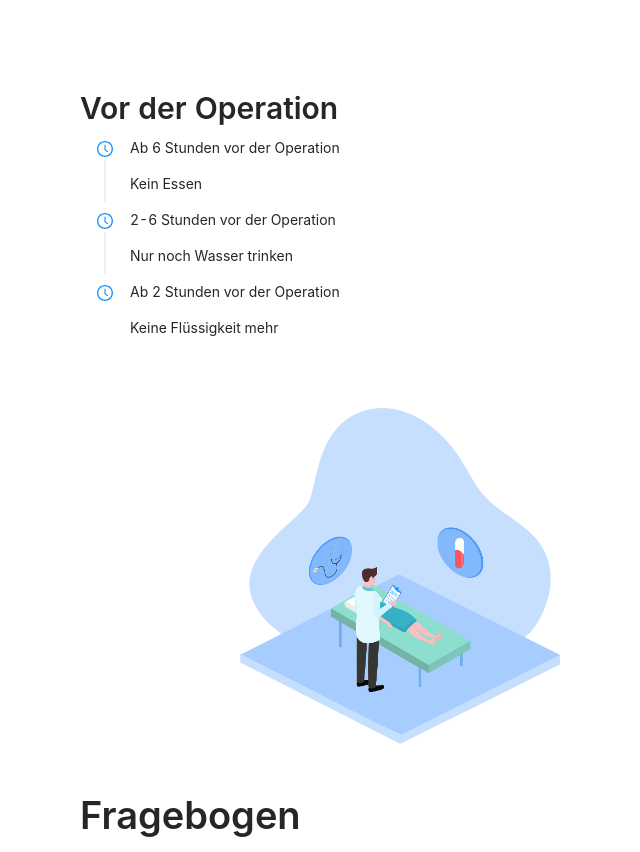
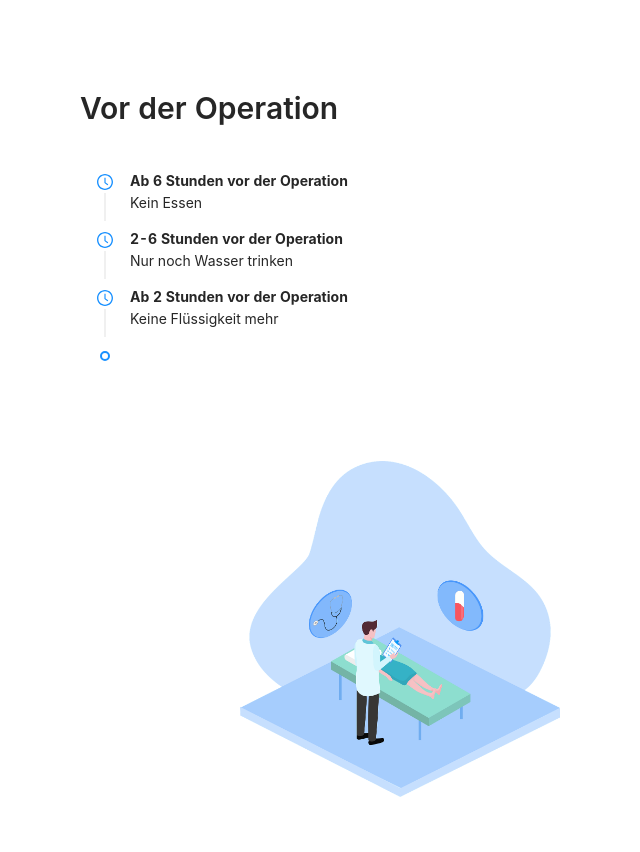
Before and after one commit to benluks/Patient-Form, a React (Create React App) app: page / in a window 1280 px wide. Shown: the part 1780-2632 px from the top of the page, without its empty margins (240-880 px from the left). Built offline with nearby package versions, Linux system fonts and the light colour scheme.

Commit message:
abstract timeline

```diff
--- a/src/components/Information.js
+++ b/src/components/Information.js
@@ -1,9 +1,12 @@
 import React from 'react';
 
-import { Typography, List, Timeline } from 'antd';
+import { Typography } from 'antd';
 import CompStyle from './CompStyle';
 import { ClockCircleOutlined } from '@ant-design/icons';
 import Brochure from './information/Brochure';
+import TimeLine from './information/TimeLine';
+
+import timeline from '../data/timeline';
 
 const { Title, Paragraph } = Typography;
 
@@ -12,36 +15,10 @@ function Information() {
     <>
       <Typography>
         <Brochure />
-        <Title level={2}>Vor der Operation</Title>
-        <Timeline>
-          <Timeline.Item
-            dot={<ClockCircleOutlined style={{ fontSize: '16px' }} />}
-          >
-            <p>Ab 6 Stunden vor der Operation</p>
-            <p> </p>
-            <p>Kein Essen</p>
-            <p> </p>
-            <p> </p>
-          </Timeline.Item>
-          <Timeline.Item
-            dot={<ClockCircleOutlined style={{ fontSize: '16px' }} />}
-          >
-            <p>2-6 Stunden vor der Operation </p>
-            <p> </p>
-            <p>Nur noch Wasser trinken</p>
-            <p> </p>
-            <p> </p>
-          </Timeline.Item>
-          <Timeline.Item
-            dot={<ClockCircleOutlined style={{ fontSize: '16px' }} />}
-          >
-            <p>Ab 2 Stunden vor der Operation</p>
-            <p> </p>
-            <p>Keine Flüssigkeit mehr</p>
-            <p> </p>
-            <p> </p>
-          </Timeline.Item>
-        </Timeline>
+        <Title level={2} style={{ marginBottom: '48px' }}>
+          Vor der Operation
+        </Title>
+        <TimeLine timeline={timeline} size={48} />
       </Typography>
     </>
   );
--- a/src/components/information/Brochure.js
+++ b/src/components/information/Brochure.js
@@ -2,33 +2,13 @@ import React from 'react';
 import { Typography } from 'antd';
 import Risks from '../../data/risks';
 
-import CompStyle from '../CompStyle';
 import InfoList from './InfoList';
-
-const { Paragraph, Title } = Typography;
+import MainText from './MainText';
 
 function Brochure() {
   return (
     <Typography style={{ marginBottom: '150px' }}>
-      <Title>Aufklärung</Title>
-      <Paragraph style={CompStyle.fontStyle}>
-        Dieser Bogen wird Sie auf Ihren geplanten Eingriff vorbereiten und
-        Ihre/n Anästhesistin/en mit wichtigen Infos versorgen.
-      </Paragraph>
-      <Title level={2}>Betäubung</Title>
-      <Paragraph style={CompStyle.fontStyle}>
-        Bei Ihrem geplanten Eingriff werden Sie voraussichtlich unter Narkose
-        gesetzt oder es wird eine Regionalanästhesie durchgeführt, damit Sie
-        keine Schmerzen verspüren. Möglich ist auch, dass beide Verfahren
-        kombiniert werden.
-      </Paragraph>
-      <Title level={2}>Risiken</Title>
-      <Paragraph style={CompStyle.fontStyle}>
-        Ihr/e Anästhesist/in wird während des gesamten Eingriffs Ihre
-        Vitalfunktionen überwachen und falls erforderlich, unterstützen. Unter
-        Umständen kann es dabei zu Komplikationen kommen, die weitere Maßnahmen
-        erfordern.
-      </Paragraph>
+      <MainText />
       {Risks.map((risk, index) => (
         <InfoList title={risk.title} list={risk.risks} key={index} />
       ))}
--- /dev/null
+++ b/src/components/information/MainText.js
@@ -0,0 +1,34 @@
+import React from 'react';
+import { Typography } from 'antd';
+
+import CompStyle from '../CompStyle';
+
+const { Title, Paragraph } = Typography;
+
+function MainText() {
+  return (
+    <>
+      <Title>Aufklärung</Title>
+      <Paragraph style={CompStyle.fontStyle}>
+        Dieser Bogen wird Sie auf Ihren geplanten Eingriff vorbereiten und
+        Ihre/n Anästhesistin/en mit wichtigen Infos versorgen.
+      </Paragraph>
+      <Title level={2}>Betäubung</Title>
+      <Paragraph style={CompStyle.fontStyle}>
+        Bei Ihrem geplanten Eingriff werden Sie voraussichtlich unter Narkose
+        gesetzt oder es wird eine Regionalanästhesie durchgeführt, damit Sie
+        keine Schmerzen verspüren. Möglich ist auch, dass beide Verfahren
+        kombiniert werden.
+      </Paragraph>
+      <Title level={2}>Risiken</Title>
+      <Paragraph style={CompStyle.fontStyle}>
+        Ihr/e Anästhesist/in wird während des gesamten Eingriffs Ihre
+        Vitalfunktionen überwachen und falls erforderlich, unterstützen. Unter
+        Umständen kann es dabei zu Komplikationen kommen, die weitere Maßnahmen
+        erfordern.
+      </Paragraph>
+    </>
+  );
+}
+
+export default MainText;
--- /dev/null
+++ b/src/components/information/TimeLine.js
@@ -0,0 +1,28 @@
+import React from 'react';
+
+import { Timeline } from 'antd';
+import { ClockCircleOutlined } from '@ant-design/icons';
+import style from '../CompStyle';
+
+function TimeLine({ timeline, size }) {
+  return (
+    <Timeline>
+      {timeline.map((item, index) => (
+        <Timeline.Item
+          dot={<ClockCircleOutlined style={{ fontSize: '16px' }} />}
+        >
+          <b className='timeline-time'>{item.time}</b>
+          <p
+            className='timeline-event'
+            style={{ padding: { size } + 'px 0', text: 'bold' }}
+          >
+            {item.rule}
+          </p>
+        </Timeline.Item>
+      ))}
+      <Timeline.Item style={{ paddingLeft: '0' }} />
+    </Timeline>
+  );
+}
+
+export default TimeLine;
--- /dev/null
+++ b/src/data/timeline.js
@@ -0,0 +1,7 @@
+const timeline = [
+  { time: 'Ab 6 Stunden vor der Operation', rule: 'Kein Essen' },
+  { time: '2-6 Stunden vor der Operation', rule: 'Nur noch Wasser trinken' },
+  { time: 'Ab 2 Stunden vor der Operation', rule: 'Keine Flüssigkeit mehr' },
+];
+
+export default timeline;
```
